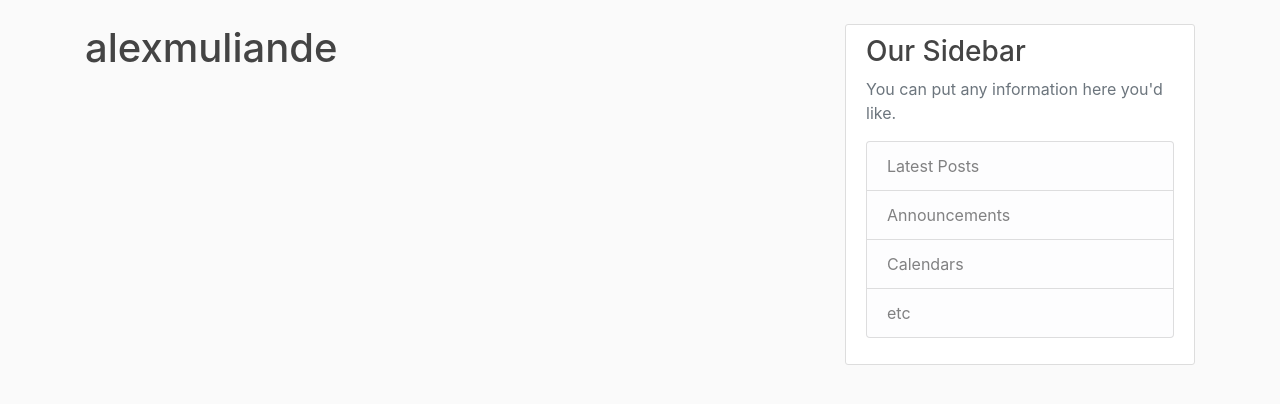
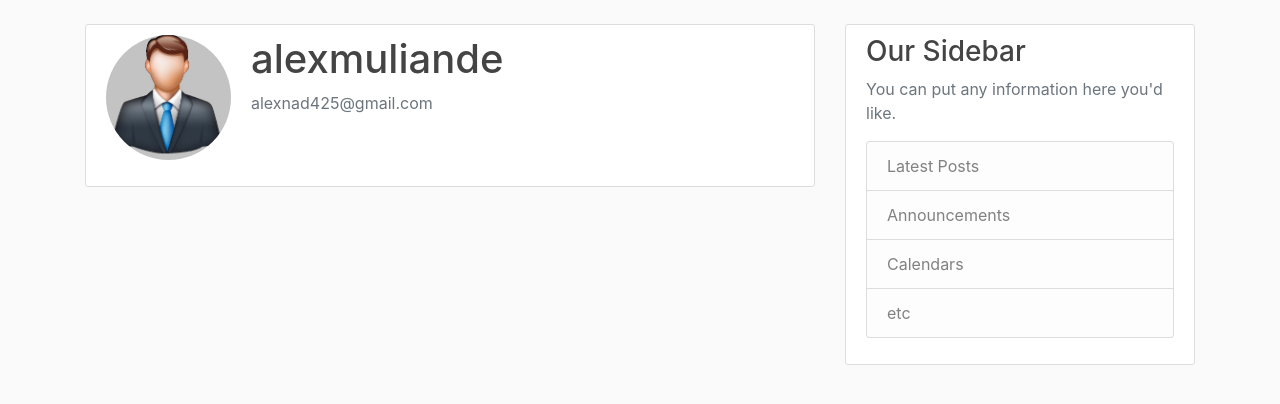
Before and after one commit to alex-muliande/alexBlog, a Flask app: page /account in a window 1280 px wide. Shown: the part 56-460 px from the top of the page. Run offline with Flask 2, Linux system fonts and the light colour scheme; a user stored in the database is signed in; some libraries are stand-ins or nearby versions.

Commit message:
Add user image to the account.

```diff
--- a/pitch/routes.py
+++ b/pitch/routes.py
@@ -72,4 +72,5 @@ def logout():
 @app.route('/account')
 @login_required
 def account():
-    return render_template('account.html', title='Account')
+    image_file = url_for('static', filename='account_img/' + current_user.image_file)
+    return render_template('account.html', title='Account', image_file=image_file)
--- a/pitch/templates/account.html
+++ b/pitch/templates/account.html
@@ -1,6 +1,15 @@
 {% extends "layout.html"%}
 {% block content%}
 
-<h1>{{ current_user.username }}</h1>
+<div class="content-section">
+    <div class="media">
+        <img class="rounded-circle account-img" src="{{image_file}}">
+        <div class="media-body">
+            <h2 class="account-heading">{{ current_user.username }}</h2>
+            <p class="text-secondary">{{ current_user.email }}</p>
+        </div>
+    </div>
+    <!-- FORM HERE -->
+</div>
 
 {% endblock content%}
```
Also changed, not shown: pitch/static/account_img/default.jpg (added).
